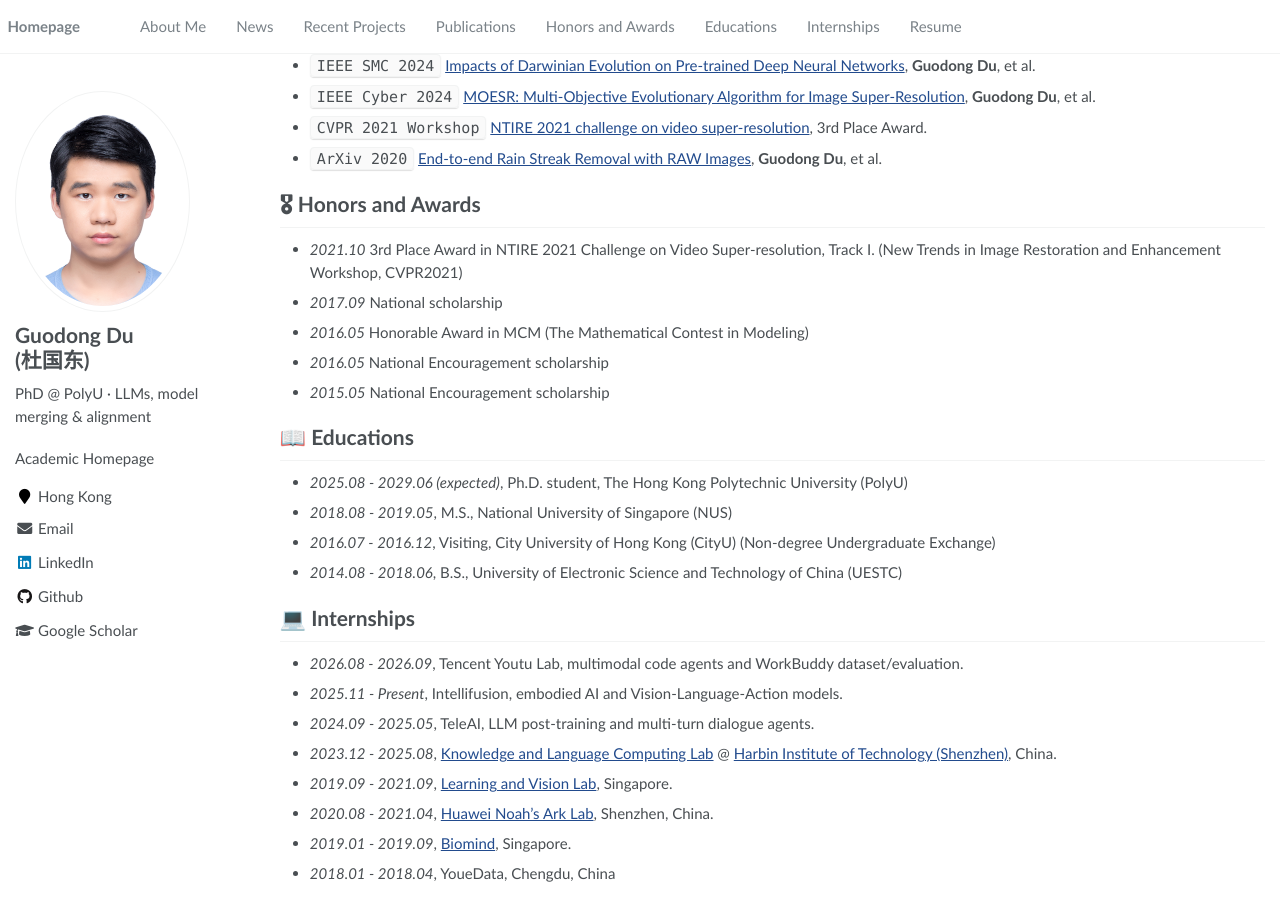
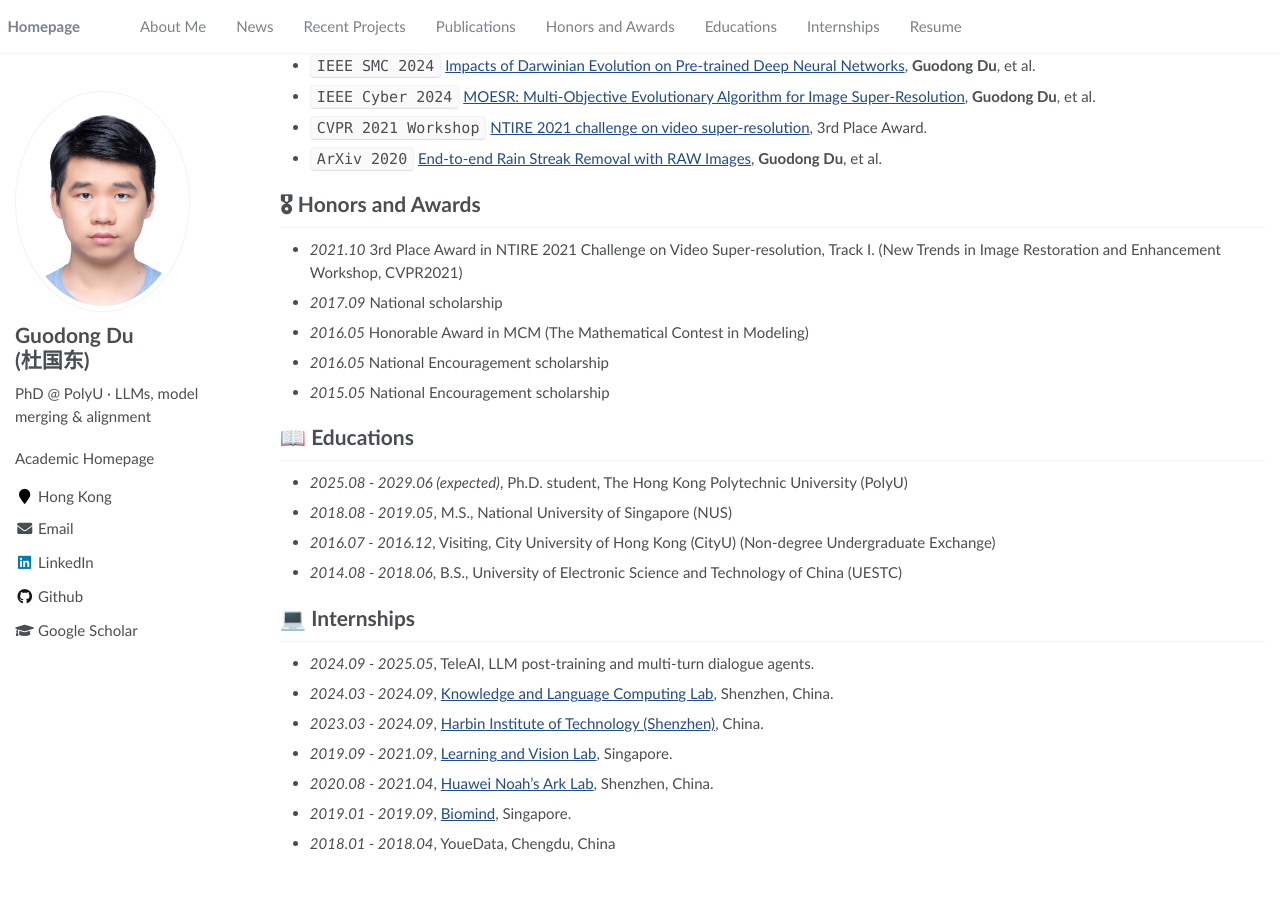
Before and after one commit to duguodong7/duguodong7.github.io, a Jekyll site: the page built from _pages/about.md, in a window 1280 px wide and 900 px high, scrolled down 1738 px. Built offline with Jekyll 4.4.1, drawn with Linux system fonts in a browser that asks for light colours; after the commit the page ends 2608 px from its top, so only the background shows below that.

Commit message:
Limit public internship history to 2025

```diff
--- a/_pages/about.md
+++ b/_pages/about.md
@@ -119,10 +119,9 @@ My research centers on **large language models** — **model merging & knowledge
 - *2014.08 - 2018.06*, B.S., University of Electronic Science and Technology of China (UESTC)
 
 # 💻 Internships
-- *2026.08 - 2026.09*, Tencent Youtu Lab, multimodal code agents and WorkBuddy dataset/evaluation.
-- *2025.11 - Present*, Intellifusion, embodied AI and Vision-Language-Action models.
 - *2024.09 - 2025.05*, TeleAI, LLM post-training and multi-turn dialogue agents.
-- *2023.12 - 2025.08*, [Knowledge and Language Computing Lab](http://www.li-jing.com/team.html) @ [Harbin Institute of Technology (Shenzhen)](http://en.hitsz.edu.cn/), China.
+- *2024.03 - 2024.09*, [Knowledge and Language Computing Lab](http://www.li-jing.com/team.html), Shenzhen, China.
+- *2023.03 - 2024.09*, [Harbin Institute of Technology (Shenzhen)](http://en.hitsz.edu.cn/), China.
 - *2019.09 - 2021.09*, [Learning and Vision Lab](http://lv-nus.org), Singapore.
 - *2020.08 - 2021.04*, [Huawei Noah's Ark Lab](https://www.noahlab.com.hk/#/home), Shenzhen, China.
 - *2019.01 - 2019.09*, [Biomind](https://www.biomind.cn), Singapore.
```
Also changed, not shown: 1 other file.
